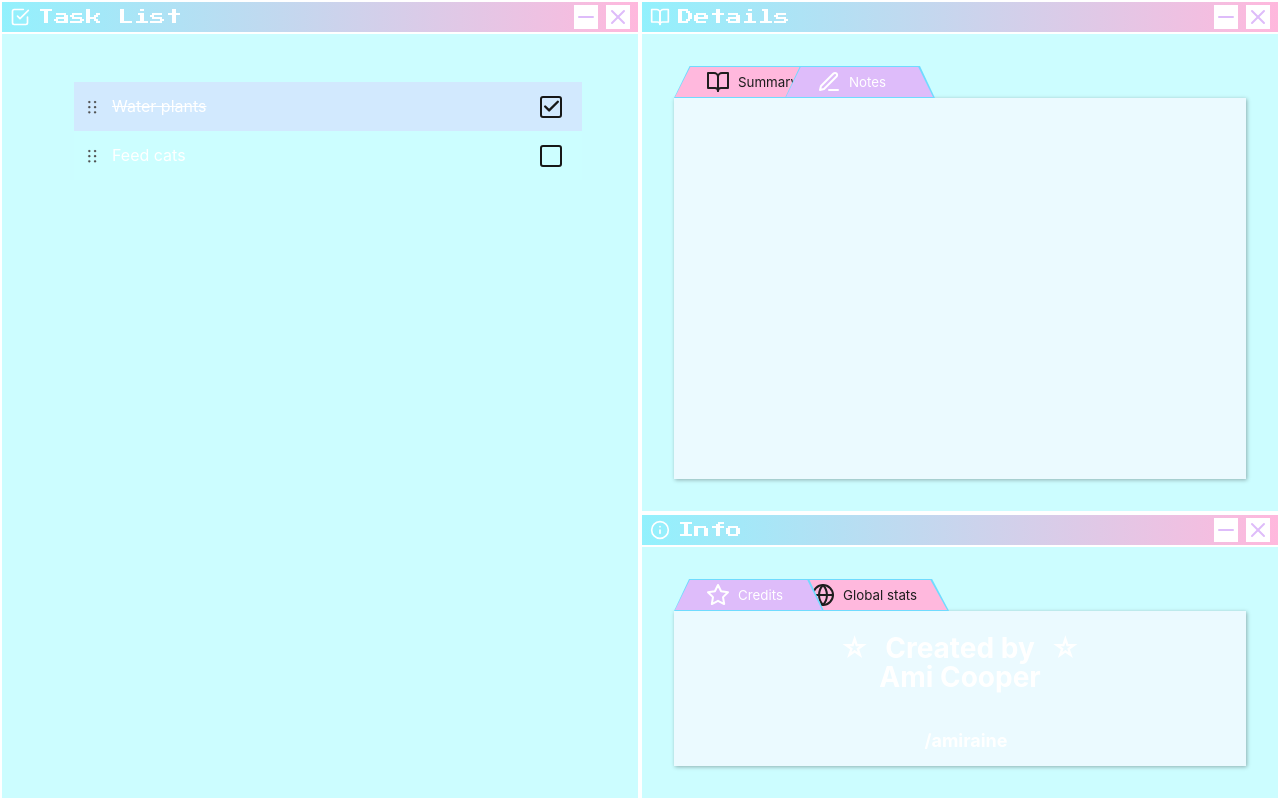
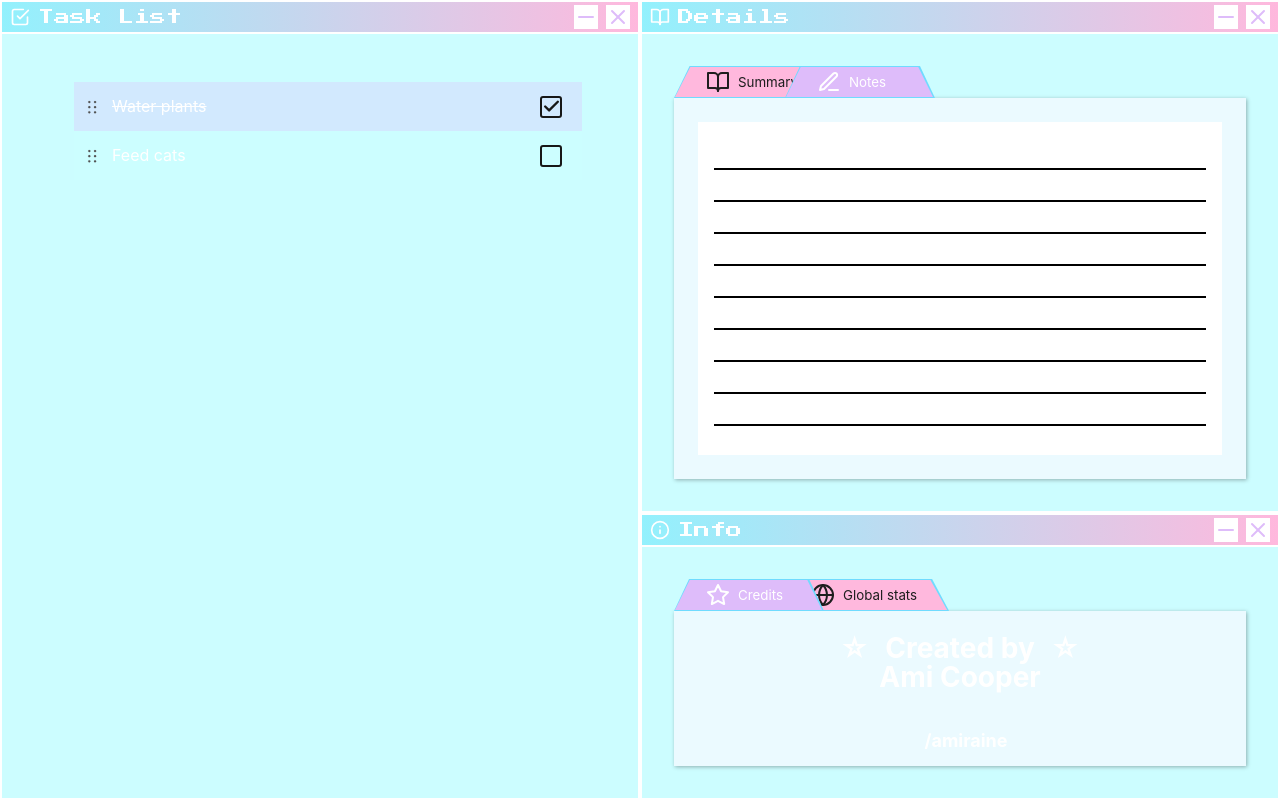
Before and after one commit to amiraine/todo, a React (Create React App) app: page / in a window 1280 px wide. Both pictures are taken after a click on the button "Notes". Built offline with nearby package versions, Linux system fonts and the light colour scheme.

Commit message:
update notes

```diff
--- /dev/null
+++ b/src/Details/Notes/index.tsx
@@ -0,0 +1,22 @@
+import React from "react";
+
+import { ListItem } from "../../types";
+import { Container, Input } from "./styled";
+
+interface NotesProps {
+  listItem: ListItem;
+}
+const Notes: React.FC<NotesProps> = (props) => {
+  const {
+    listItem: { id, note = "" },
+  } = props;
+
+  // todo add tooltip component
+  return (
+    <Container>
+      <Input id={`textarea-${id}`} defaultValue={note} />
+    </Container>
+  );
+};
+
+export default Notes;
--- /dev/null
+++ b/src/Details/Notes/styled.ts
@@ -0,0 +1,23 @@
+import styled from "styled-components";
+export const Container = styled.div`
+  padding: 24px;
+  position: relative;
+  height: 100%;
+`;
+
+export const Input = styled.textarea`
+  position: absolute;
+  resize: none;
+  left: 24px;
+  right: 24px;
+  top: 24px;
+  bottom: 72px;
+  padding: 0;
+  border: 16px solid white;
+  background: url("/assets/test.png");
+  background-repeat: repeat;
+  font-family: inherit;
+  font-size: 16px;
+  line-height: 32px;
+  padding: 0 12px;
+`;
--- a/src/Details/index.tsx
+++ b/src/Details/index.tsx
@@ -5,6 +5,7 @@ import { useListData } from "../Context/ListDataContext";
 import { TabProps, TabWindow } from "../Components";
 import Summary from "./Summary";
 import { BookOpen, Edit3 } from "react-feather";
+import Notes from "./Notes";
 
 export enum TabType {
   "Summary" = "Summary",
@@ -46,6 +47,7 @@ const Details: React.FC = () => {
           <Summary listItem={listItem} handleSaveTitle={handleSaveTitle} />
         );
       case TabType.Notes:
+        return <Notes listItem={listItem} />;
       default:
         return null;
     }
```
